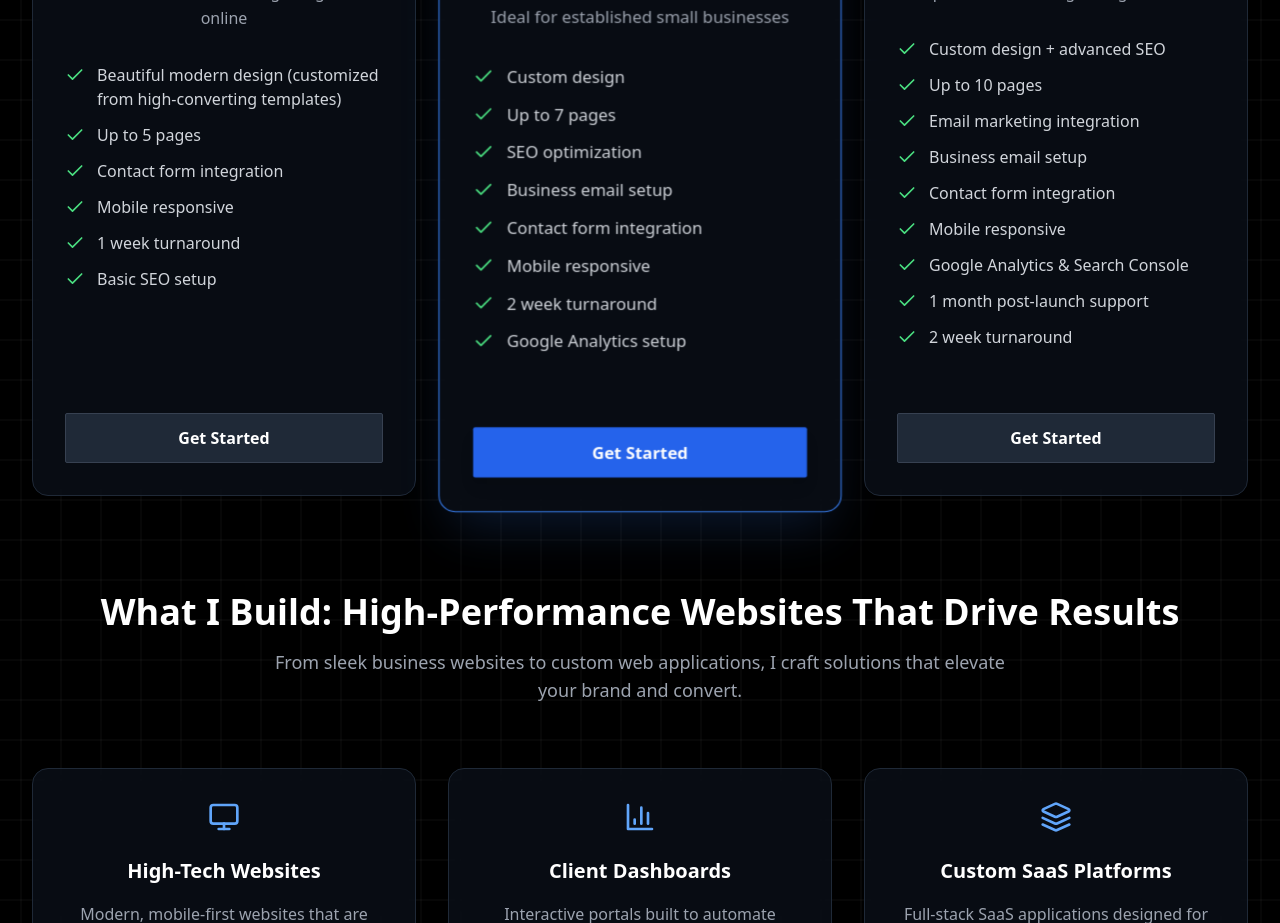
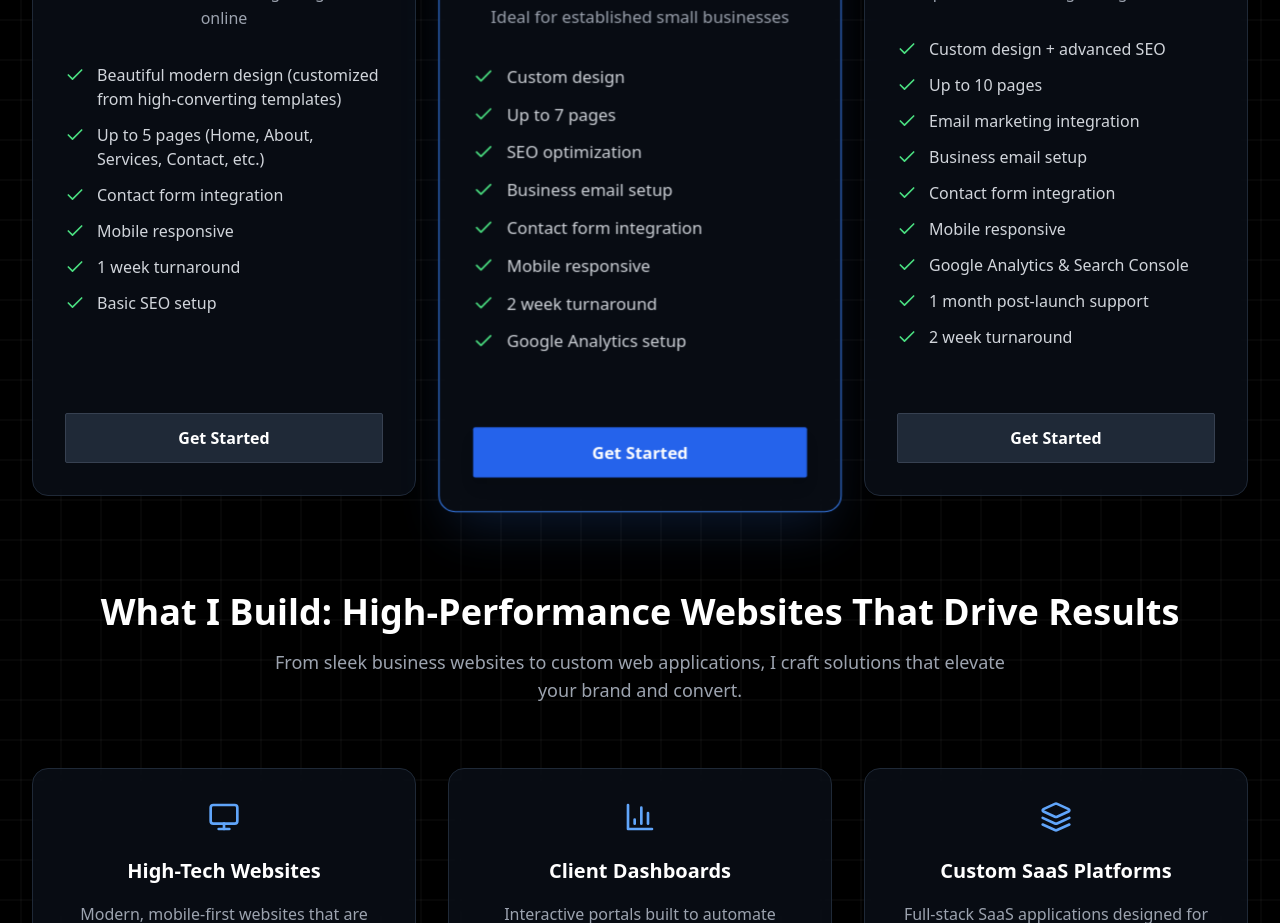
Before and after one commit to SchulzCorpLLC/SchulzCorp, a React (Vite) app: page / in a window 1280 px wide. Shown: the part 1260-2183 px from the top of the page. Built offline with nearby package versions, Linux system fonts and the light colour scheme.

Commit message:
Updated Services.tsx

```diff
--- a/src/components/Services.tsx
+++ b/src/components/Services.tsx
@@ -35,7 +35,7 @@ const Services: React.FC = () => {
       description: "Perfect for new businesses getting started online",
       features: [
         "Beautiful modern design (customized from high-converting templates)",
-        "Up to 5 pages",
+        "Up to 5 pages (Home, About, Services, Contact, etc.)",
         "Contact form integration",
         "Mobile responsive",
         "1 week turnaround",
```
